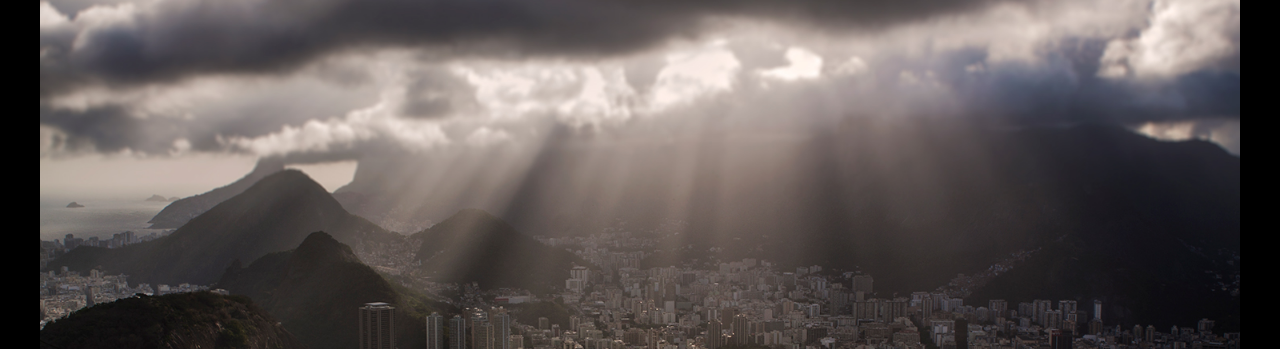
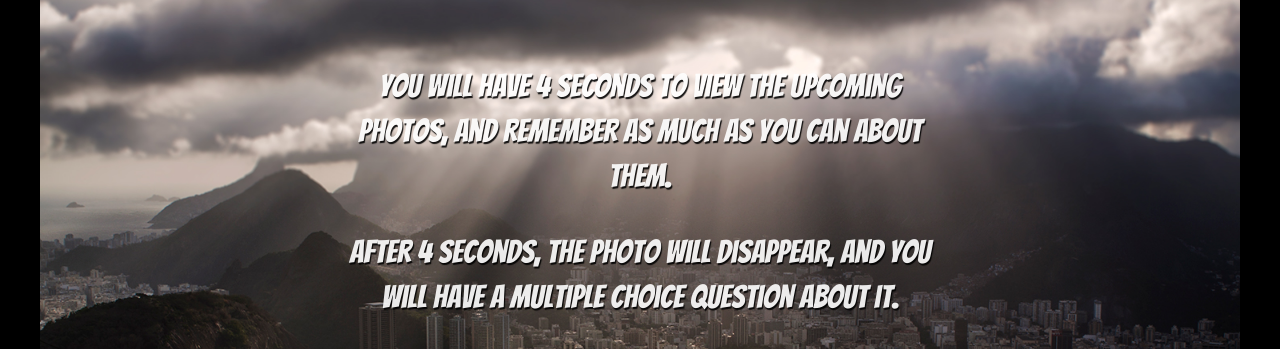
Before and after one commit to shotbyabel/shotbyabel.github.io, a plain HTML site: page index.html in a window 1280 px wide. Shown: the part 118-467 px from the top of the page. Drawn offline with nearby package versions, Linux system fonts and the light colour scheme.

Commit message:
added instructions to title page, and removed link to timers

```diff
--- a/index.html
+++ b/index.html
@@ -12,15 +12,22 @@
   <link rel="stylesheet" href="style/normalize.css">
   <link rel="stylesheet" href="style/style.css">
   <script src="http://code.jquery.com/jquery-latest.min.js"></script>
-  <script src="js/timers.js"></script>
+  <!-- <script src="js/timers.js"></script> -->
 </head>
 
 <body>
   <div class="text-style" id="game-timer"></div>
   <div class="text-style" id="photo-timer"></div>
+
   <div id="title">
-    <p class="text-style" id="start-message"> <a class="start-trigger">START GAME NOW!</a></p>
+    <p class="text-style" id="start-message"><a class="start-trigger">START GAME NOW!</a></p>
+    <div class="instructions text-style">
+      <p>You will have 4 seconds to view the upcoming photos, and remember as much as you can about them.</p>
+      <p>After 4 seconds, the photo will disappear, and you will have a multiple choice question about it.</p>
+      <p>Good luck!</p>
+    </div>
   </div>
+
   <div id="photo1"></div>
   <!-- Added to append object elements to the DOM -->
   <div id="qNa-results1">
--- a/js/app.js
+++ b/js/app.js
@@ -22,7 +22,6 @@ var quizPhotos = [
     a: "a flag",
     b: "laundry",
     answer: "b"
-
   },
   {
     memoPhoto:  "../img/Photo03.jpg",
--- a/style/style.css
+++ b/style/style.css
@@ -336,6 +336,16 @@ section#intro {
   position: relative;
 }
 
+
+.instructions {
+  font-size: 2em;
+  position: absolute;
+  top: 150px;
+  width: 600px;
+  left: 50%;
+  margin-left: -300px;
+}
+
 ul {
   position: relative;
   transition: all 0.5s;
@@ -352,7 +362,7 @@ li {
     background-color: #09551B;
     /*font-size: 2.0em;*/
 
-font-family: 'Bangers',
+/*font-family: 'Bangers',
 cursive;
 width: 8.0em;
 height: 8.0em;
@@ -377,7 +387,7 @@ footer {
     opacity: 0.5;
     /*position: fixed;*/
 
-width: 100%;
+/*width: 100%;
 z-index: 1;
 height: 80px;
 top: 712px;
```
